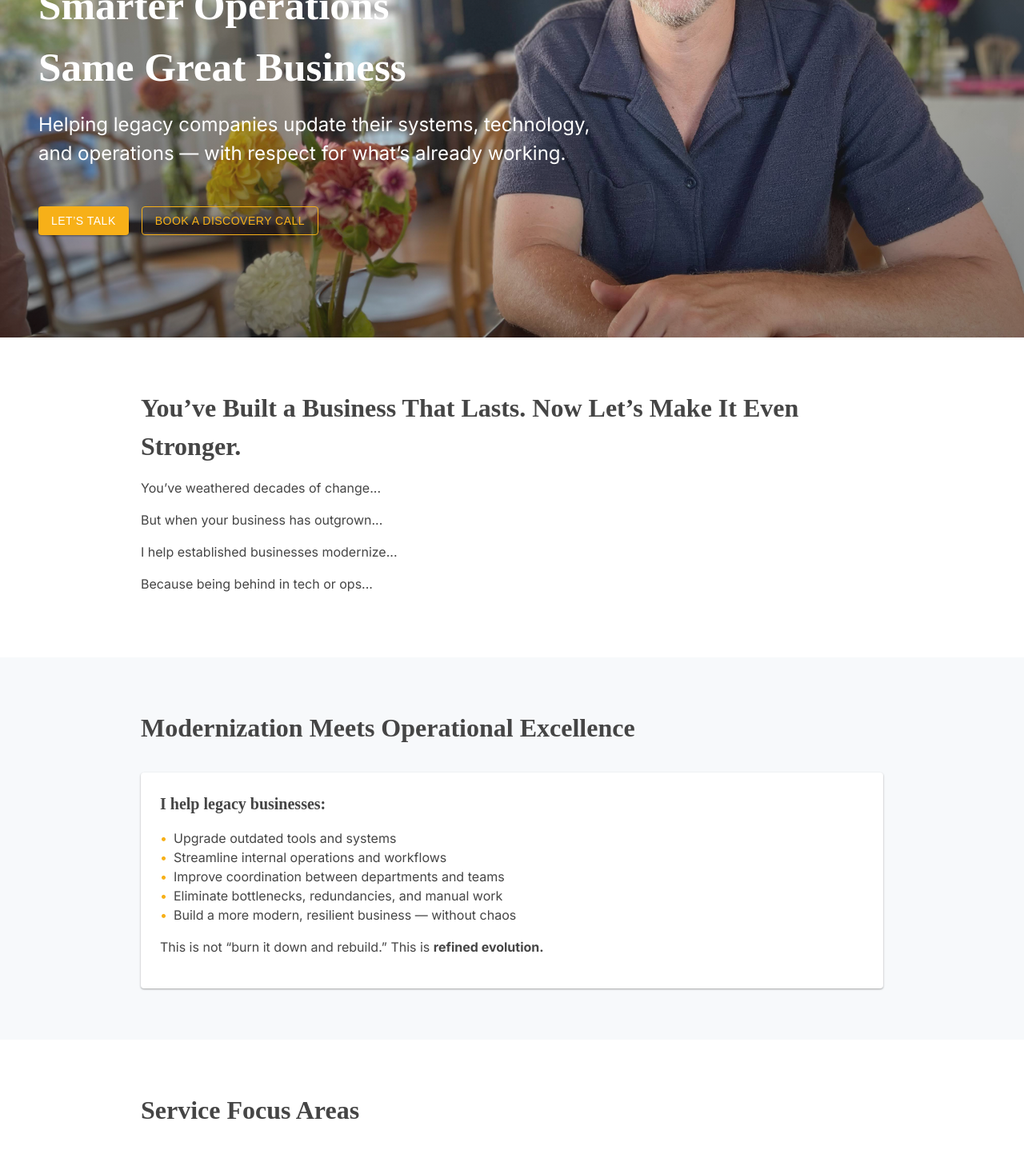
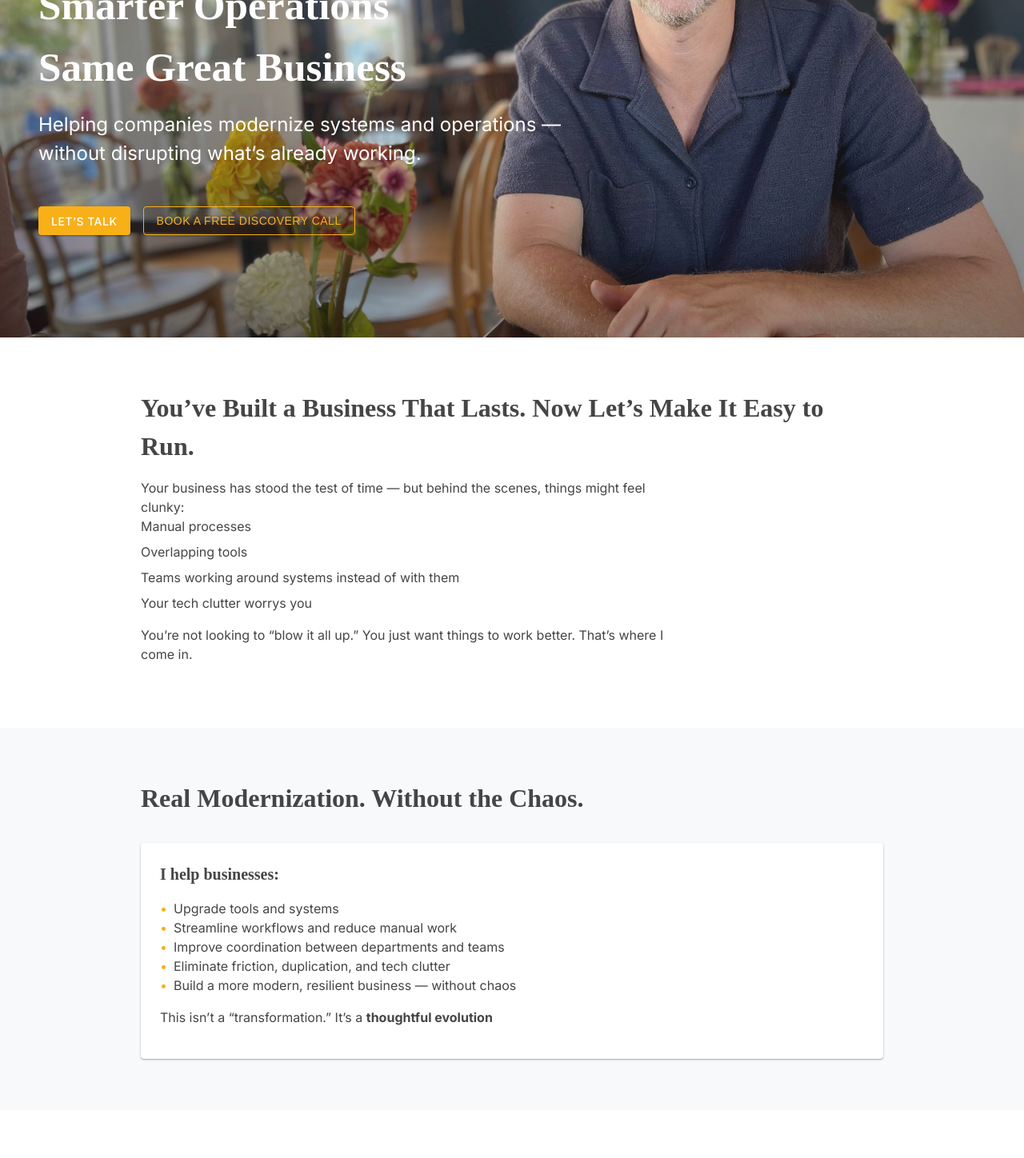
Before and after one commit to nathanaelnienaber/n2n.work, a React (Vite) app: page / in a window 1280 px wide. Shown: the part 300-1748 px from the top of the page at 80% size. Built offline with nearby package versions, Linux system fonts and the light colour scheme; a web font is replaced by a local one.

Commit message:
update text copy full site

```diff
--- a/src/App.jsx
+++ b/src/App.jsx
@@ -6,7 +6,6 @@ import FocusAreas from './components/FocusAreas';
 import Process from './components/Process';
 import Me from './components/Me';
 import Why from './components/Why';
-import Who from './components/Who';
 import Pricing from './components/Pricing';
 import Contact from './components/Contact';
 import Footer from './components/Footer';
@@ -23,7 +22,6 @@ export default function App() {
         <Process />
         <Me />
         <Why />
-        <Who />
         <Pricing />
         <Contact />
       </main>
--- a/src/components/About.jsx
+++ b/src/components/About.jsx
@@ -2,11 +2,17 @@ export default function About() {
   return (
     <section id="about">
       <div className="container section-content">
-        <h2>You’ve Built a Business That Lasts. Now Let’s Make It Even Stronger.</h2>
-        <p>You’ve weathered decades of change...</p>
-        <p>But when your business has outgrown...</p>
-        <p>I help established businesses modernize...</p>
-        <p>Because being behind in tech or ops...</p>
+        <h2>You’ve Built a Business That Lasts. Now Let’s Make It Easy to Run.</h2>
+        <p>Your business has stood the test of time — but behind the scenes, things might feel clunky:
+          <ul className="list-disc pl-6">
+            <li>Manual processes</li>
+            <li>Overlapping tools</li>
+            <li>Teams working around systems instead of with them</li>
+            <li>Your tech clutter worrys you</li>
+          </ul>
+        </p>
+        <p>You’re not looking to “blow it all up.” You just want things to work better.
+That’s where I come in.</p>
       </div>
     </section>
   );
--- a/src/components/Contact.jsx
+++ b/src/components/Contact.jsx
@@ -2,12 +2,19 @@ export default function Contact() {
   return (
     <section id="contact">
       <div className="container">
-        <h2>Let’s Get to Work</h2>
-        <p>Your business is already strong. Let’s make it simpler, smarter, and more future-ready — one step at a time.</p>
+        <h2>Let’s Make Your Business Simpler, Smarter, and More Scalable</h2>
+        <p>Already strong? Let’s make it stronger — without overengineering it.</p>
         <br /><br />
         <div className="buttons">
-          <button className="btn primary">Book a Free Discovery Call</button>
-          <button className="btn outline">Ask Me Anything</button>
+          <a
+            href="https://cal.com/nathanaelnienaber" target="_blank" rel="noopener noreferrer">
+            <button className="btn primary">Book a Free Discovery Call</button>
+          </a>
+
+          <a
+            href="mailto:hello@tmrw.it?subject=Some20%Questions%20%&body=Hi%20Nathanael"
+            className="btn outline">Let’s Talk
+          </a>
         </div>
       </div>
     </section>
--- a/src/components/Header.jsx
+++ b/src/components/Header.jsx
@@ -36,8 +36,8 @@ export default function Header() {
 
         <nav className={menuOpen ? 'open' : ''}>
           <ul>
-            <li><a href="#about">About Me</a></li>
-            <li><a href="#contact">Contact Me</a></li>
+            <li><a href="#process">How it works</a></li>
+            <li><a href="#me">About Me</a></li>
             <li><a href="#pricing">Pricing</a></li>
           </ul>
         </nav>
--- a/src/components/Hero.jsx
+++ b/src/components/Hero.jsx
@@ -10,13 +10,21 @@ export default function Hero() {
           Same Great Business
         </h1>
         <p>
-          Helping legacy companies update their systems, technology, and
-          operations — with respect for what’s already working.
+          Helping companies modernize systems and operations — without disrupting what’s already working.
         </p>
-        <div className="buttons">
-          <button className="btn primary">Let’s Talk</button>
-          <button className="btn outline">Book a Discovery Call</button>
-        </div>
+      <div className="buttons">
+        <a
+          href="mailto:hello@tmrw.it?subject=Some20%Questions%20%&body=Hi%20Nathanael"
+          className="btn primary"
+        >
+          Let’s Talk
+        </a>
+        <a
+          href="https://cal.com/nathanaelnienaber" target="_blank" rel="noopener noreferrer">
+          <button className="btn outline">Book a Free Discovery Call</button>
+        </a>
+      </div>
+
       </div>
     </header>
   );
--- a/src/components/Pricing.jsx
+++ b/src/components/Pricing.jsx
@@ -4,13 +4,14 @@ export default function Pricing() {
       <div className="container section-content">
         <h2>Sample Pricing</h2>
         <p>Every client is different, but here are some typical engagement models:</p>
+        <br></br>
           <ul>
             <li>Hourly Advisory: Starting at $200/hr</li>
-            <li>System Modernization Projects: From $15,000+</li>
-            <li>Ongoing Transformation Support: Monthly retainers starting at $5,000</li>
-            <li>Removing tech clutter</li>
+            <li>Project-Based System Overhaul: From $15,000+</li>
+            <li>Ongoing Support: Monthly retainers starting at $5,000</li>
           </ul>
-        <p>For a custom quote, let’s talk about your goals and current challenges.</p>
+        <br></br>
+        <p>No generic playbooks. No chaos. Just tailored, practical support.</p>
       </div>
     </section>
   );
--- a/src/components/Services.jsx
+++ b/src/components/Services.jsx
@@ -2,18 +2,18 @@ export default function Services() {
   return (
     <section id="services">
       <div className="container">
-        <h2>Modernization Meets Operational Excellence</h2>
+        <h2>Real Modernization. Without the Chaos.</h2>
         <div className="cards">
           <div className="card">
-            <h3>I help legacy businesses:</h3>
+            <h3>I help businesses:</h3>
             <ul>
-              <li>Upgrade outdated tools and systems</li>
-              <li>Streamline internal operations and workflows</li>
+              <li>Upgrade tools and systems</li>
+              <li>Streamline workflows and reduce manual work</li>
               <li>Improve coordination between departments and teams</li>
-              <li>Eliminate bottlenecks, redundancies, and manual work</li>
+              <li>Eliminate friction, duplication, and tech clutter</li>
               <li>Build a more modern, resilient business — without chaos</li>
             </ul>
-            <p>This is not “burn it down and rebuild.” This is <strong>refined evolution.</strong></p>
+            <p>This isn’t a “transformation.” It’s a <strong>thoughtful evolution</strong></p>
           </div>
         </div>
       </div>
--- a/src/components/Who.jsx
+++ /dev/null
@@ -1,15 +0,0 @@
-export default function Who() {
-  return (
-    <section id="who">
-      <div className="container section-content">
-        <h2>Who I Help</h2>
-        <ul>
-          <li>You’ve been in business for 10+ years</li>
-          <li>Your tools and processes feel clunky, slow, or hard to scale</li>
-          <li>You’ve outgrown spreadsheets, emails, and gut instincts</li>
-          <li>You want help from someone who respects what you've built — not a 25-year-old SaaS bro with buzzwords</li>
-        </ul>
-      </div>
-    </section>
-  );
-}
--- a/src/components/Why.jsx
+++ b/src/components/Why.jsx
@@ -2,13 +2,16 @@ export default function Why() {
   return (
     <section id="why">
       <div className="container section-content">
-        <h2>Why Legacy Companies Work With Me</h2>
-        <ul>
-          <li>I understand the tension between <em>tradition and transformation</em></li>
-          <li>I speak business, not just tech</li>
-          <li>I work <em>with</em> your team, not around them</li>
-          <li>I value what you’ve built — and help you make it better</li>
-        </ul>
+        <h2>Why Work With Me in the Age of AI.</h2>
+        <p>AI can suggest tools.</p>
+        <p>-> I help you choose the right ones — and actually implement them with your team.</p>
+        <br></br>
+        <p>Consultants love strategy decks.</p>
+        <p>-> I roll up my sleeves and help you get it done.</p>
+        <br></br>
+        <p>You don’t need a expert with a bunch of buzzwords.</p>
+        <p>-> I understand how real businesses run — and what it takes to modernize them respectfully.</p>
+        <br></br>
       </div>
     </section>
   );
```
